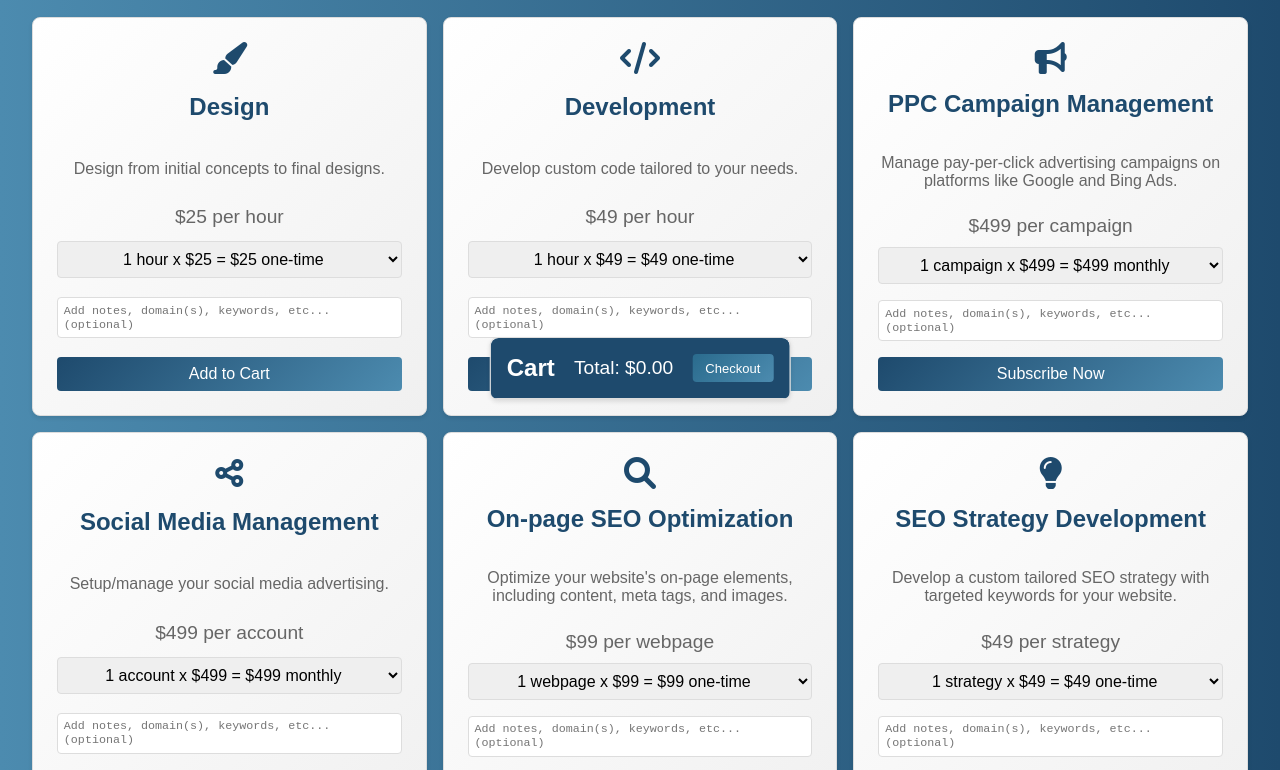
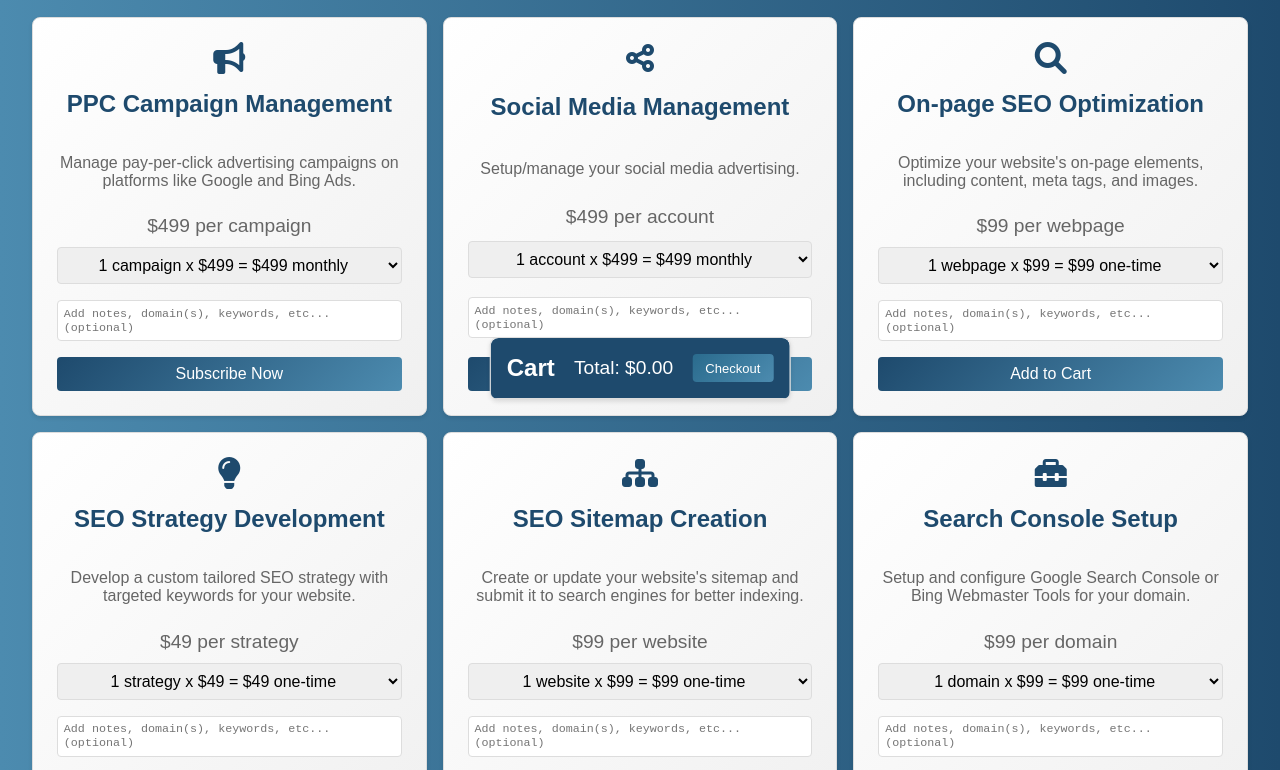
Before and after one commit to Best-Digital-Marketing/Digital-Marketing, a plain HTML site: page index.htm in a window 1280 px wide. Shown: the part 380-1150 px from the top of the page. Drawn offline with Linux system fonts and the light colour scheme.

Commit message:
Update index.htm

```diff
--- a/index.htm
+++ b/index.htm
@@ -505,30 +505,6 @@
     <form id="paypal-form" class="hidden-form" method="post" action="https://www.paypal.com/cgi-bin/webscr"></form>
     <script>
         const services = [
-            // Design Services
-            {
-                category: "Design",
-                name: "Design",
-                description: "Design from initial concepts to final designs.",
-                pricePerUnit: 25,
-                unitName: "hour",
-                maxQuantity: 160,
-                icon: "fas fa-paint-brush",
-                frequency: "one-time"
-            },
-
-            // Development Services
-            {
-                category: "Development",
-                name: "Development",
-                description: "Develop custom code tailored to your needs.",
-                pricePerUnit: 49,
-                unitName: "hour",
-                maxQuantity: 80,
-                icon: "fas fa-code",
-                frequency: "one-time"
-            },
-
             // Marketing Services
             {
                 category: "Marketing",
@@ -667,16 +643,6 @@
                 maxQuantity: 30,
                 icon: "fas fa-headset",
                 frequency: "one-time"
-            },
-            {
-                category: "Support",
-                name: "Website & Server Maintenance",
-                description: "Provide regular maintenance and updates for your server or website.",
-                pricePerUnit: 499,
-                unitName: "server/website",
-                maxQuantity: 20,
-                icon: "fas fa-tools",
-                frequency: "monthly"
             }
         ];
 
```
